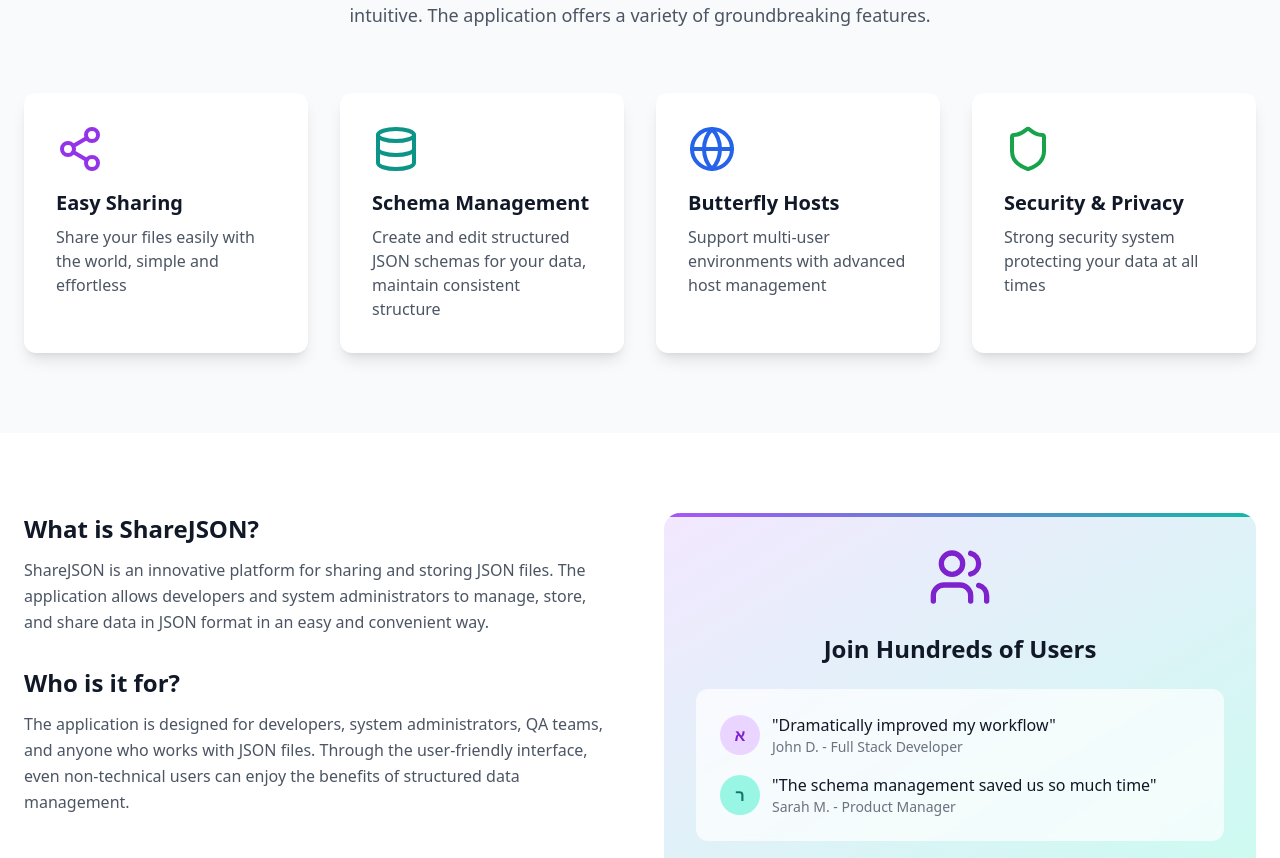
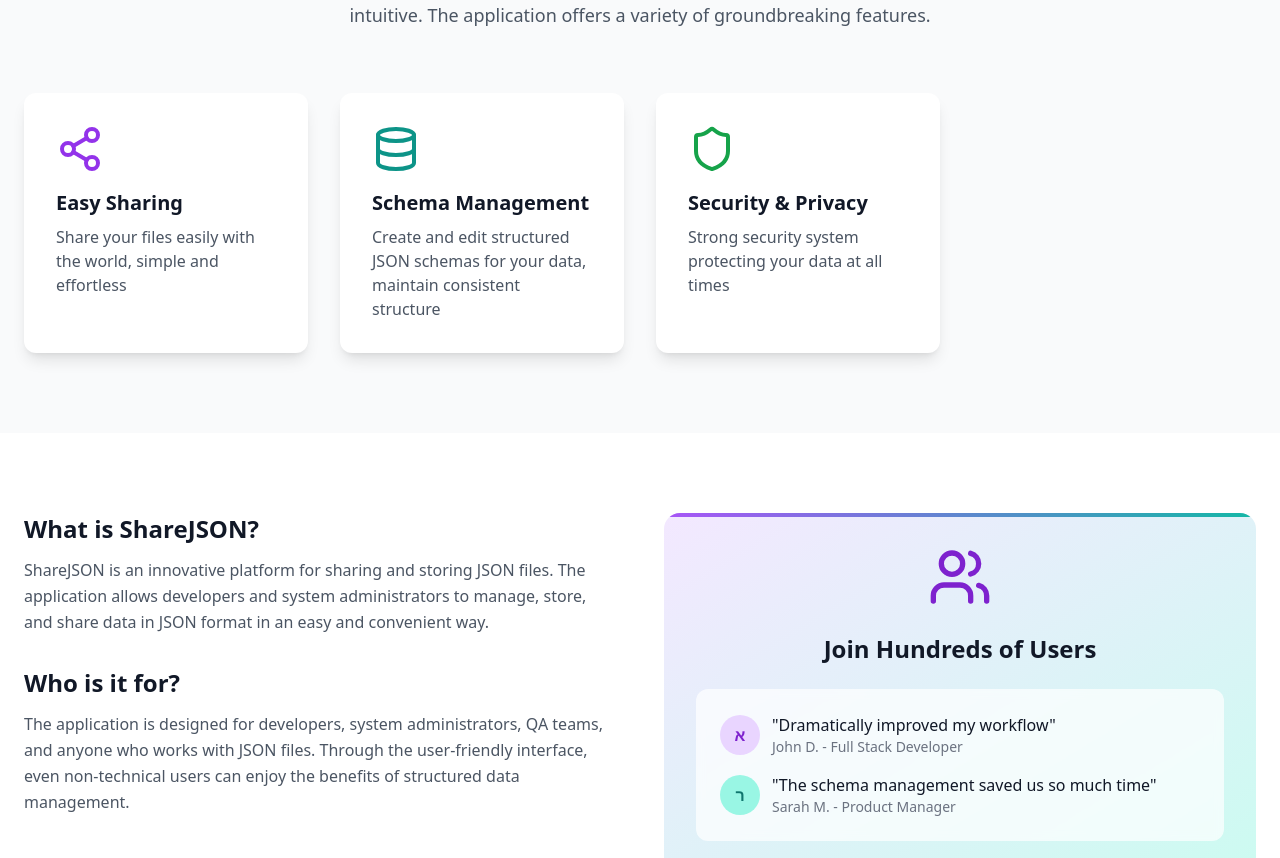
Before and after one commit to shlomiNugarker/share-jason, a React (Vite) app in the folder frontend/: page /items/1 in a window 1280 px wide. Shown: the part 827-1685 px from the top of the page. Built offline with nearby package versions, Linux system fonts and the light colour scheme.

Commit message:
Remove butterfly host feature from Home component: Eliminate the butterfly host section, including its title, description, and icon, to streamline the user interface and focus on core features.

```diff
--- a/frontend/src/pages/Home.tsx
+++ b/frontend/src/pages/Home.tsx
@@ -43,11 +43,6 @@
       title: t("home.features.schemas.title", "ניהול סכמות"),
       description: t("home.features.schemas.description", "צור וערוך סכמות JSON מובנות לנתונים שלך, שמור על מבנה אחיד"),
       icon: <Database className="h-12 w-12 text-teal-600" />
-    },
-    {
-      title: t("home.features.butterfly.title", "פרפרים מארחים"),
-      description: t("home.features.butterfly.description", "תמוך בסביבת עבודה רב-משתמשית עם ניהול מארחים מתקדם"),
-      icon: <Globe className="h-12 w-12 text-blue-600" />
     },
     {
       title: t("home.features.security.title", "אבטחה ופרטיות"),
```
